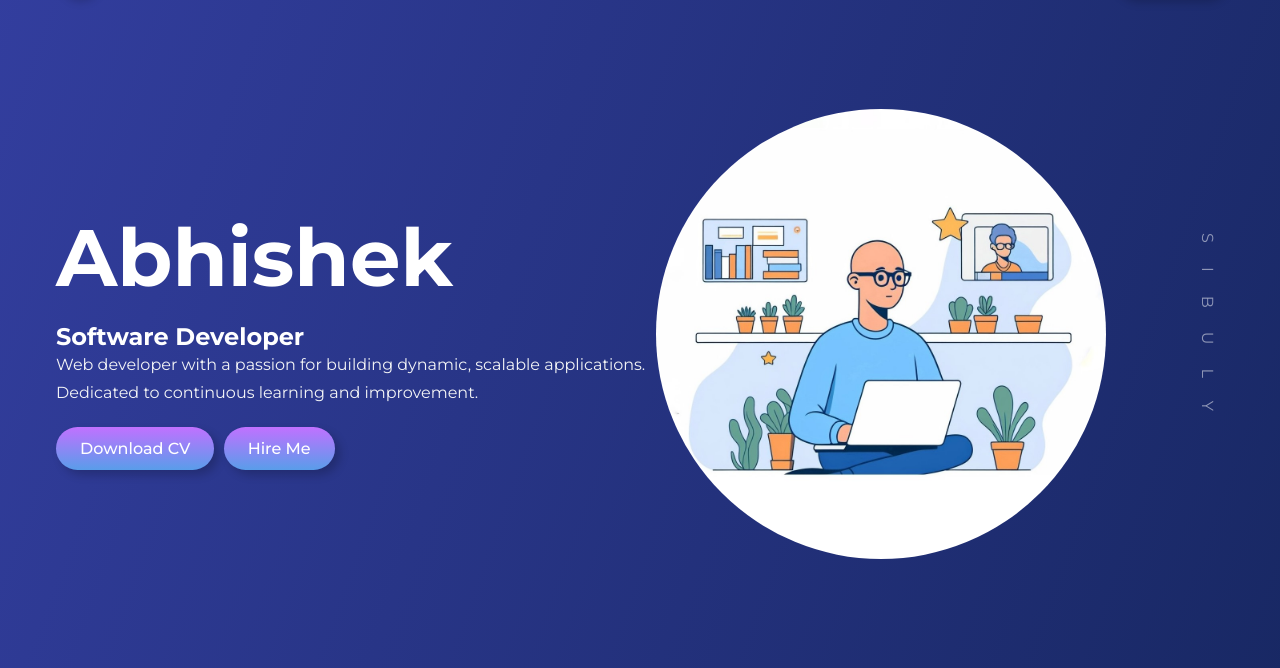
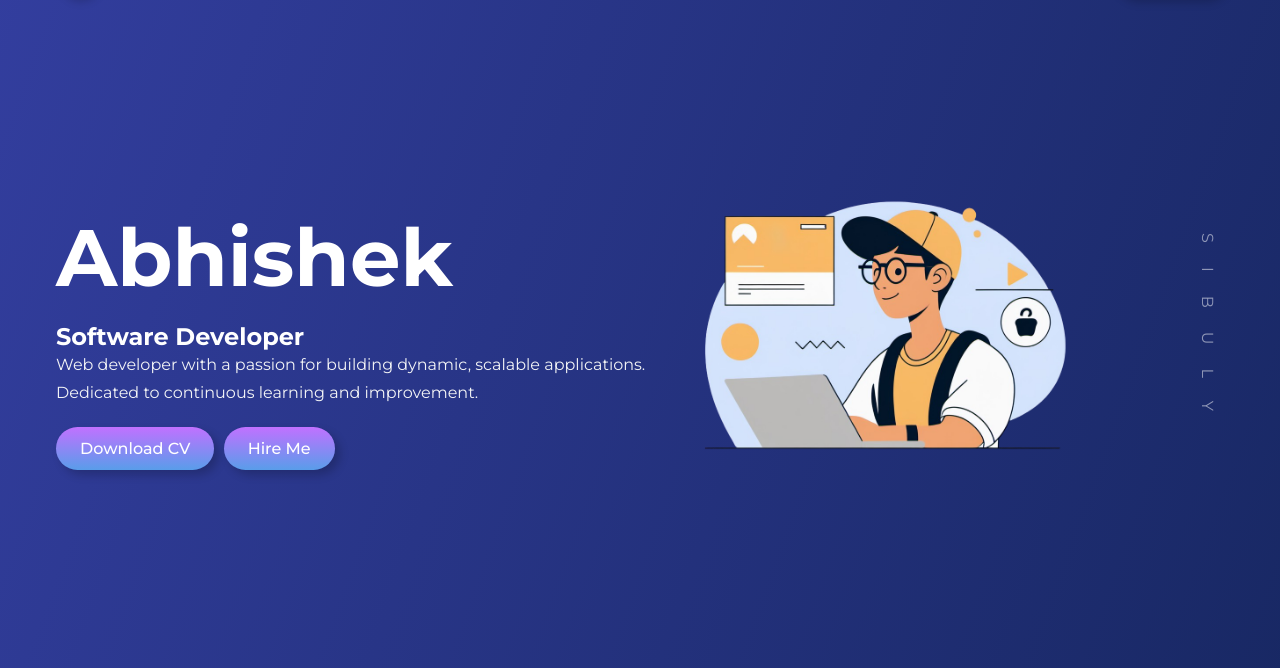
Before and after one commit to abhisheksahoo10/portfolio, a plain HTML site: page index.html in a window 1280 px wide. Shown: the part 78-746 px from the top of the page. Drawn offline with nearby package versions, Linux system fonts and the light colour scheme.

Commit message:
Profile update

```diff
--- a/index.html
+++ b/index.html
@@ -32,7 +32,7 @@
   </nav>
   <header class="section__container header__container" id="home">
     <div class="header__image">
-      <img src="illustration.jpeg" alt="profile" />
+      <img src="illustration2.png" alt="profile" />
     </div>
     <div class="header__content">
       <div>
```
Also changed, not shown: illustration2.png (added), illustration3.png (added), illustration4.png (added).
